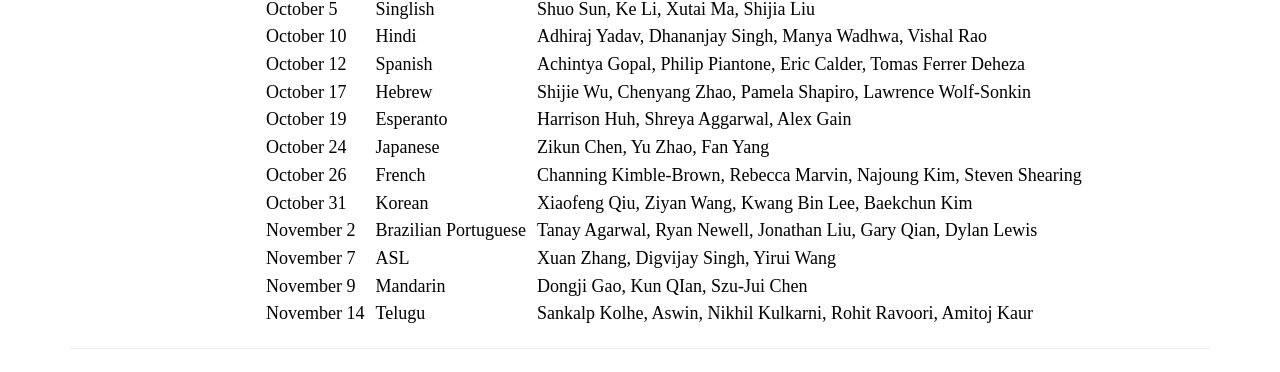
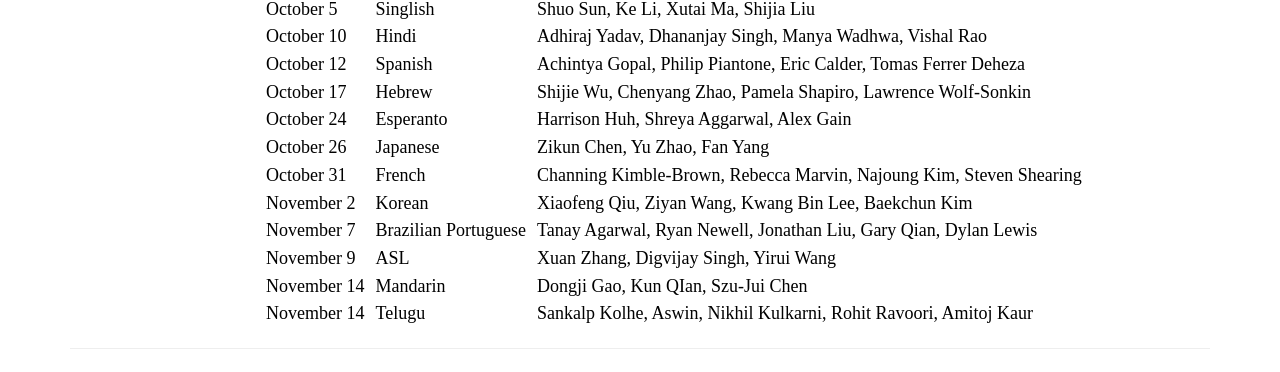
Before and after one commit to mt-class/jhu, a Jekyll site: the page built from lin10.md, in a window 1280 px wide and 1152 px high. Shown: the part 654-1026 px from the top of the window. Built offline with Jekyll 4.4.1, drawn with Linux system fonts in a browser that asks for light colours; nearby versions of some CDN libraries; some web fonts are replaced.

Commit message:
Update lin10.md

```diff
--- a/lin10.md
+++ b/lin10.md
@@ -44,11 +44,11 @@ TBD
 | October 10 | Hindi | Adhiraj Yadav, Dhananjay Singh, Manya Wadhwa, Vishal Rao |
 | October 12 | Spanish | Achintya Gopal, Philip Piantone, Eric Calder, Tomas Ferrer Deheza |
 | October 17 | Hebrew | Shijie Wu, Chenyang Zhao, Pamela Shapiro, Lawrence Wolf-Sonkin |
-| October 19 | Esperanto | Harrison Huh, Shreya Aggarwal, Alex Gain |
-| October 24 | Japanese | Zikun Chen, Yu Zhao, Fan Yang |
-| October 26 | French | Channing Kimble-Brown, Rebecca Marvin, Najoung Kim, Steven Shearing |
-| October 31 | Korean | Xiaofeng Qiu, Ziyan Wang, Kwang Bin Lee, Baekchun Kim |
-| November 2 | Brazilian Portuguese&nbsp;&nbsp; | Tanay Agarwal, Ryan Newell, Jonathan Liu, Gary Qian, Dylan Lewis |
-| November 7 | ASL | Xuan Zhang, Digvijay Singh, Yirui Wang |
-| November 9 | Mandarin | Dongji Gao, Kun QIan, Szu-Jui Chen |
+| October 24 | Esperanto | Harrison Huh, Shreya Aggarwal, Alex Gain |
+| October 26 | Japanese | Zikun Chen, Yu Zhao, Fan Yang |
+| October 31 | French | Channing Kimble-Brown, Rebecca Marvin, Najoung Kim, Steven Shearing |
+| November 2 | Korean | Xiaofeng Qiu, Ziyan Wang, Kwang Bin Lee, Baekchun Kim |
+| November 7 | Brazilian Portuguese&nbsp;&nbsp; | Tanay Agarwal, Ryan Newell, Jonathan Liu, Gary Qian, Dylan Lewis |
+| November 9 | ASL | Xuan Zhang, Digvijay Singh, Yirui Wang |
+| November 14 | Mandarin | Dongji Gao, Kun QIan, Szu-Jui Chen |
 | November&nbsp;14&nbsp;&nbsp; | Telugu | Sankalp Kolhe, Aswin, Nikhil Kulkarni, Rohit Ravoori, Amitoj Kaur |
```
